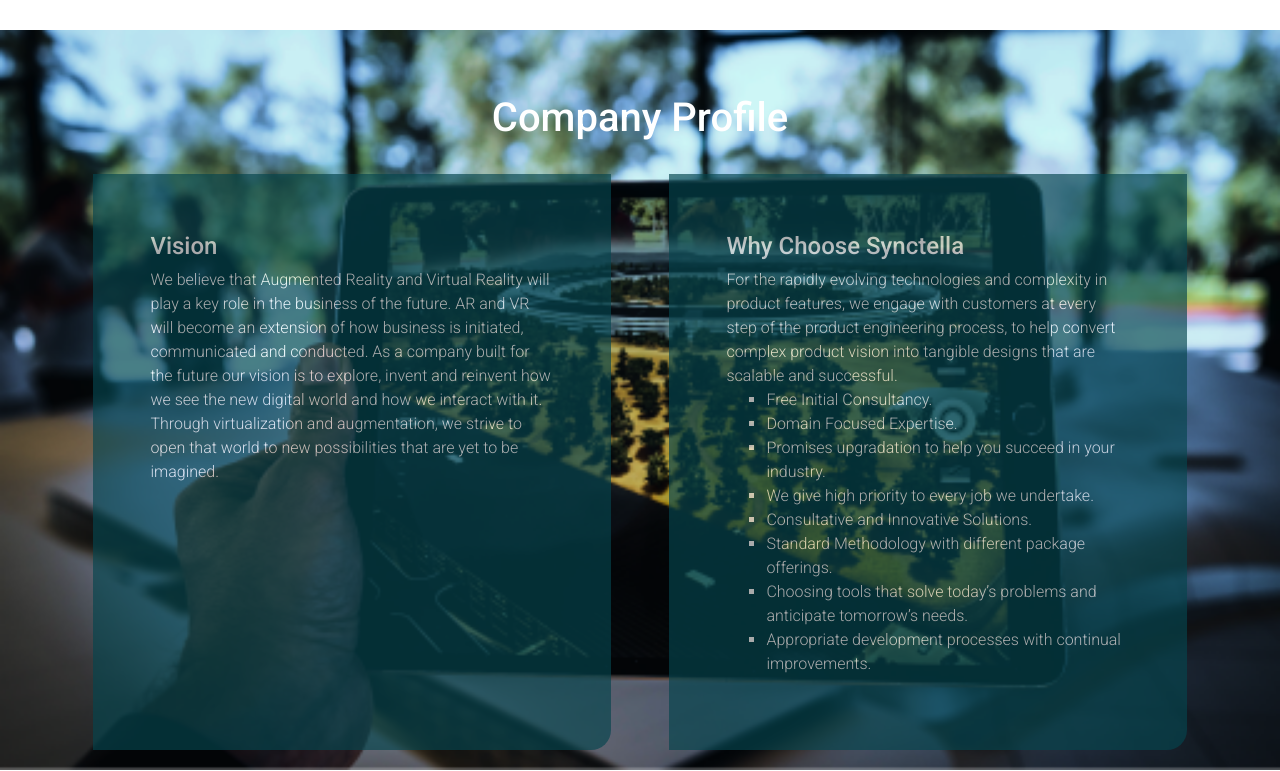
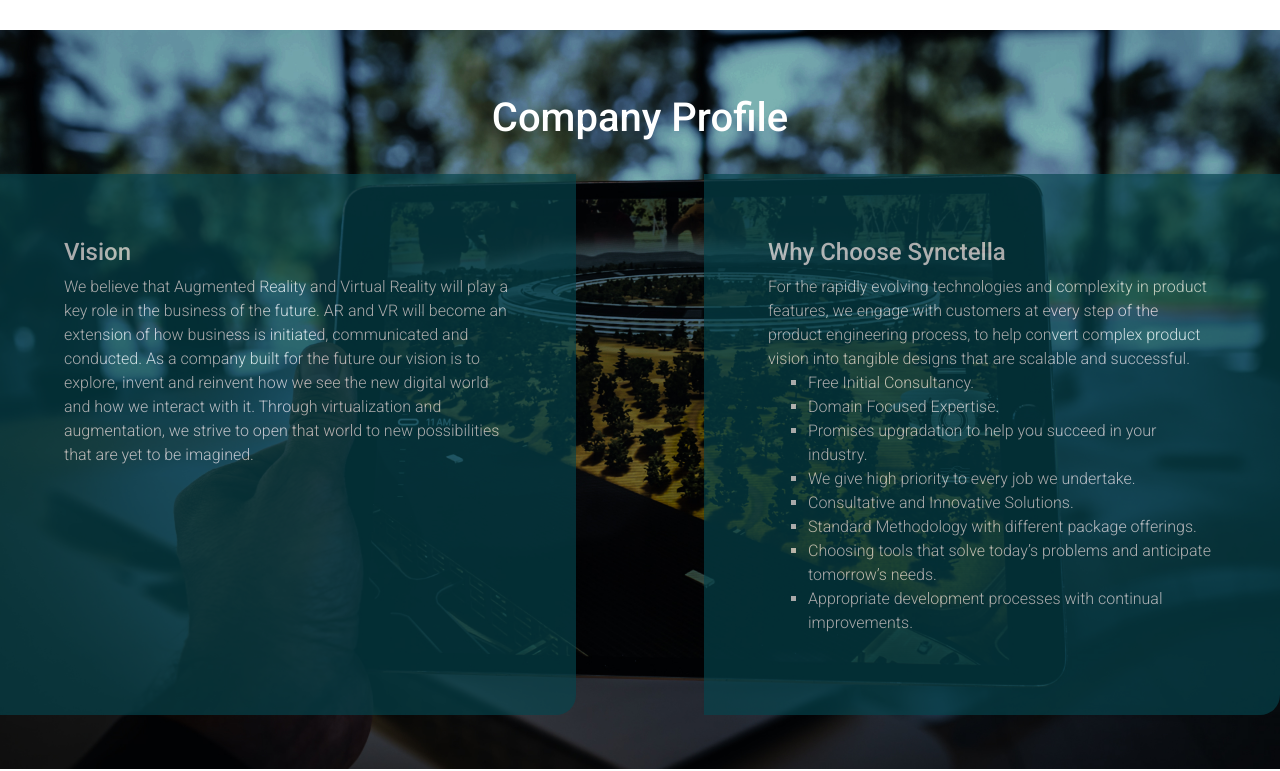
Before and after one commit to Mizan-Primex/resolved-synctella, a React (Create React App) app: page / in a window 1280 px wide. Shown: the part 1309-2080 px from the top of the page. Built offline with nearby package versions, Linux system fonts and the light colour scheme.

Commit message:
vision align

```diff
--- a/src/Component/Home/Home.css
+++ b/src/Component/Home/Home.css
@@ -173,11 +173,11 @@
     padding: 0rem;
     margin-left: 0rem;
     z-index: 10;
-    margin: 5%;
+    margin-top: 5%;
 }
 .profile{
     display: flex;
-    justify-content: space-around;
+    justify-content: space-between;
 }
 .leftSide{
     height: auto;
--- a/src/Component/Home/Home.js
+++ b/src/Component/Home/Home.js
@@ -24,7 +24,7 @@
 
 import secondImg1 from '../Images/New folder/image_who_we_are-1.png';
 
-import companyprofile from '../Images/New folder/image_company_profile_mission-2.png';
+import companyprofile from '../Images/New folder/adsa.jpg';
 
 import product from '../Images/New folder/image_Product_Service_3DGraphics.png';
 
```
Also changed, not shown: src/Component/Images/New folder/adsa.jpg (added), 1 other file (tests, documents, lock files or other folders).
